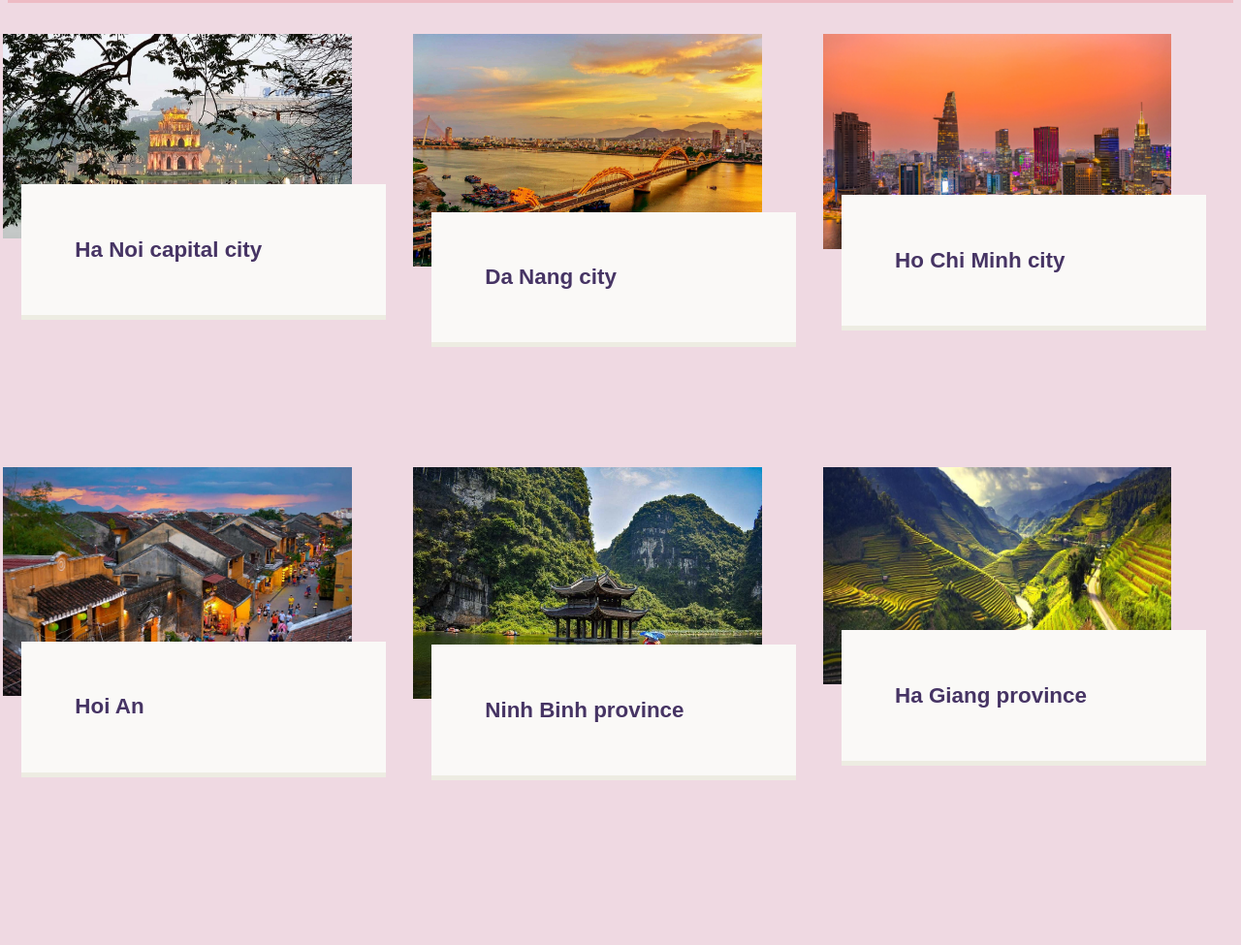
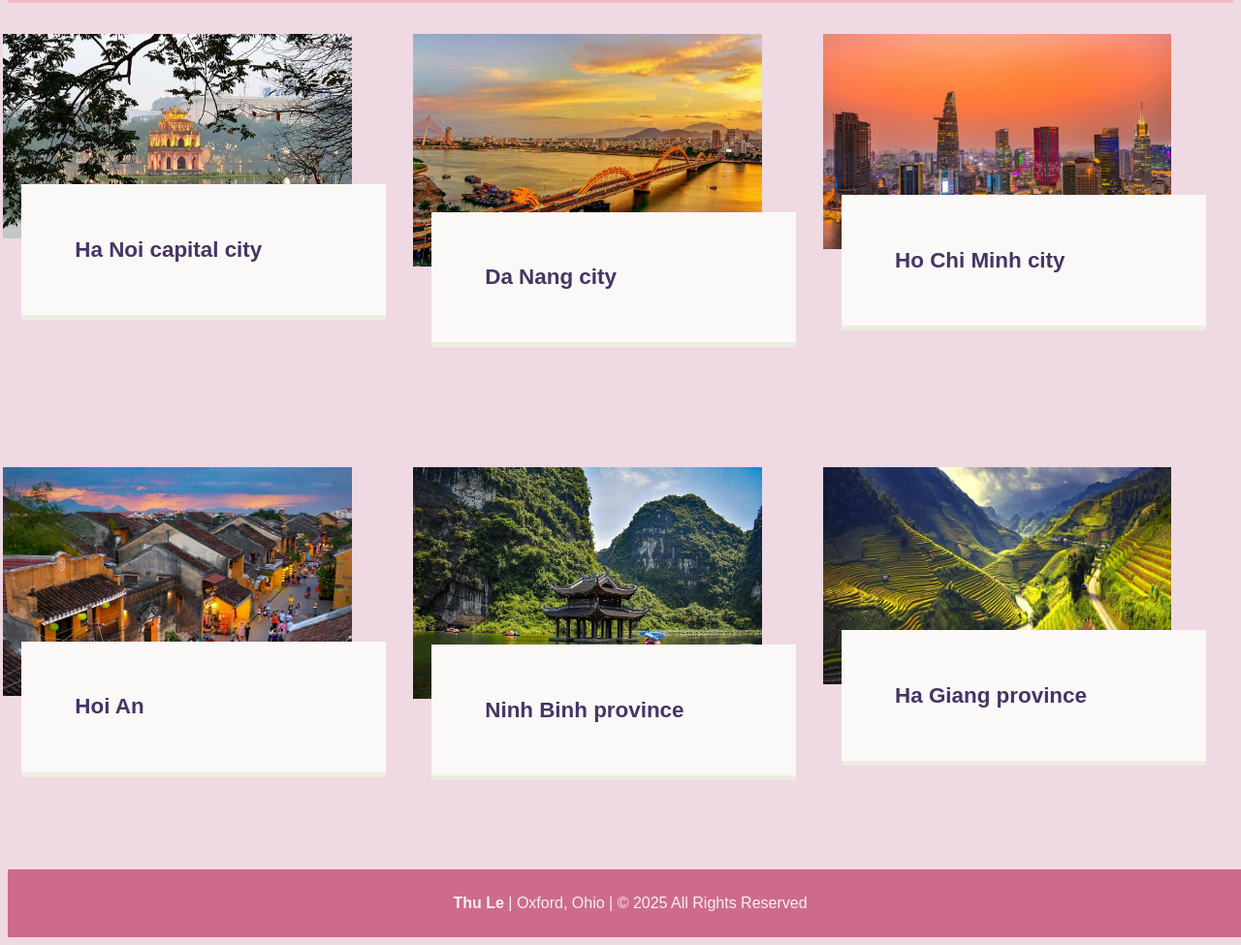
Before and after one commit to Miami-University-ETBD/ThuLe, a plain HTML site: page bonus.html in a window 1280 px wide. Shown: the part 222-1197 px from the top of the page at 97% size. Before the commit the page ends 1127 px from the top, so only its background shows below. Drawn offline with Linux system fonts and the light colour scheme.

Commit message:
updates-again

```diff
--- a/bonus.html
+++ b/bonus.html
@@ -90,4 +90,8 @@
       </div>
     </div>
   </div>
+
+  <footer>
+    <p><b>Thu Le</b> | Oxford, Ohio | © 2025 All Rights Reserved</p>
+  </footer>
 </body>
```
Also changed, not shown: aboutme.html (+1 -1 lines).
